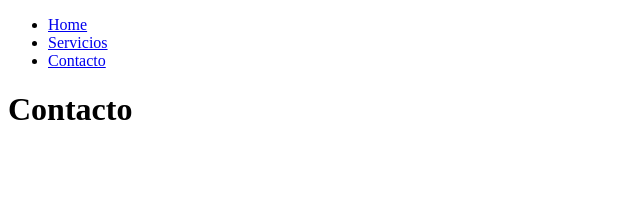
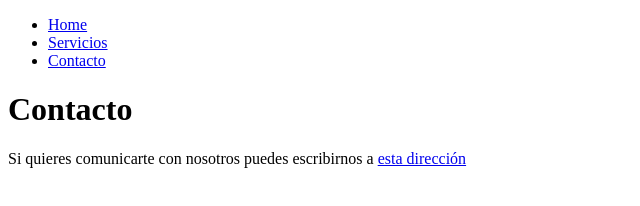
Before and after one commit to javierdarioruizm/Ejercicio_casa_11_Enero, a plain HTML site: page contacto.html in a window 1280 px wide. Shown: the whole page, without its empty margins (0-640 px from the left). Drawn offline with Linux system fonts and the light colour scheme.

Commit message:
Insertado enlace al correo electrónico

```diff
--- a/contacto.html
+++ b/contacto.html
@@ -20,6 +20,9 @@
     <main>
         <h1>Contacto</h1>
 
+        <p>Si quieres comunicarte con nosotros puedes escribirnos a <a href="mailto:info@topdog.com">esta dirección</a>
+        </p>
+
     </main>
 
 </body>
```
